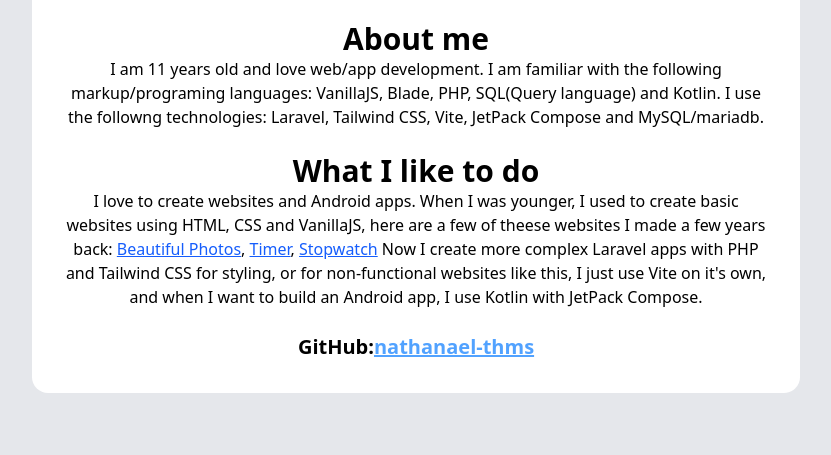
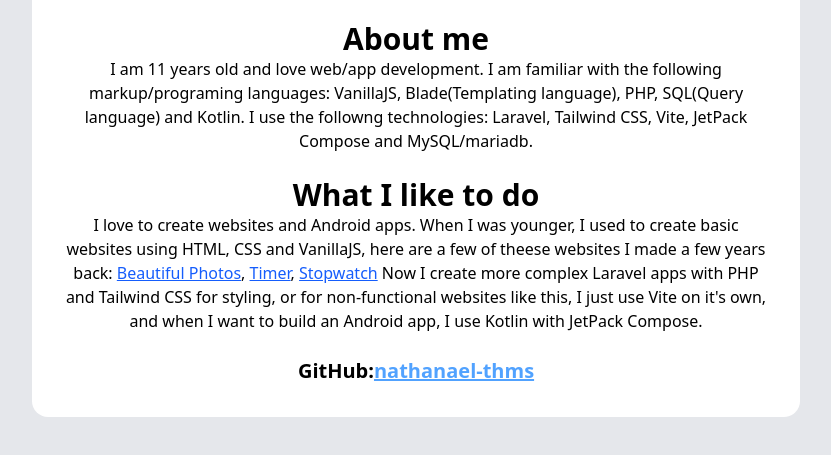
Before and after one commit to nathanael-thms/myweb2, a website built with Vite: page index.html in a window 1280 px wide. Shown: the part 289-744 px from the top of the page, without its empty margins (224-1055 px from the left). Built offline with nearby package versions, Linux system fonts and the light colour scheme.

Commit message:
Update index.html with info

```diff
--- a/index.html
+++ b/index.html
@@ -15,7 +15,7 @@
       <br>
       <h3 class="text-3xl font-semibold">About me</h3>
       <p>I am 11 years old and love web/app development. I am familiar with the following markup/programing
-        languages: VanillaJS, Blade, PHP, SQL(Query language) and Kotlin.
+        languages: VanillaJS, Blade(Templating language), PHP, SQL(Query language) and Kotlin.
         I use the followng technologies: Laravel, Tailwind CSS, Vite, JetPack Compose and MySQL/mariadb.
       </p>
       <br>
```
